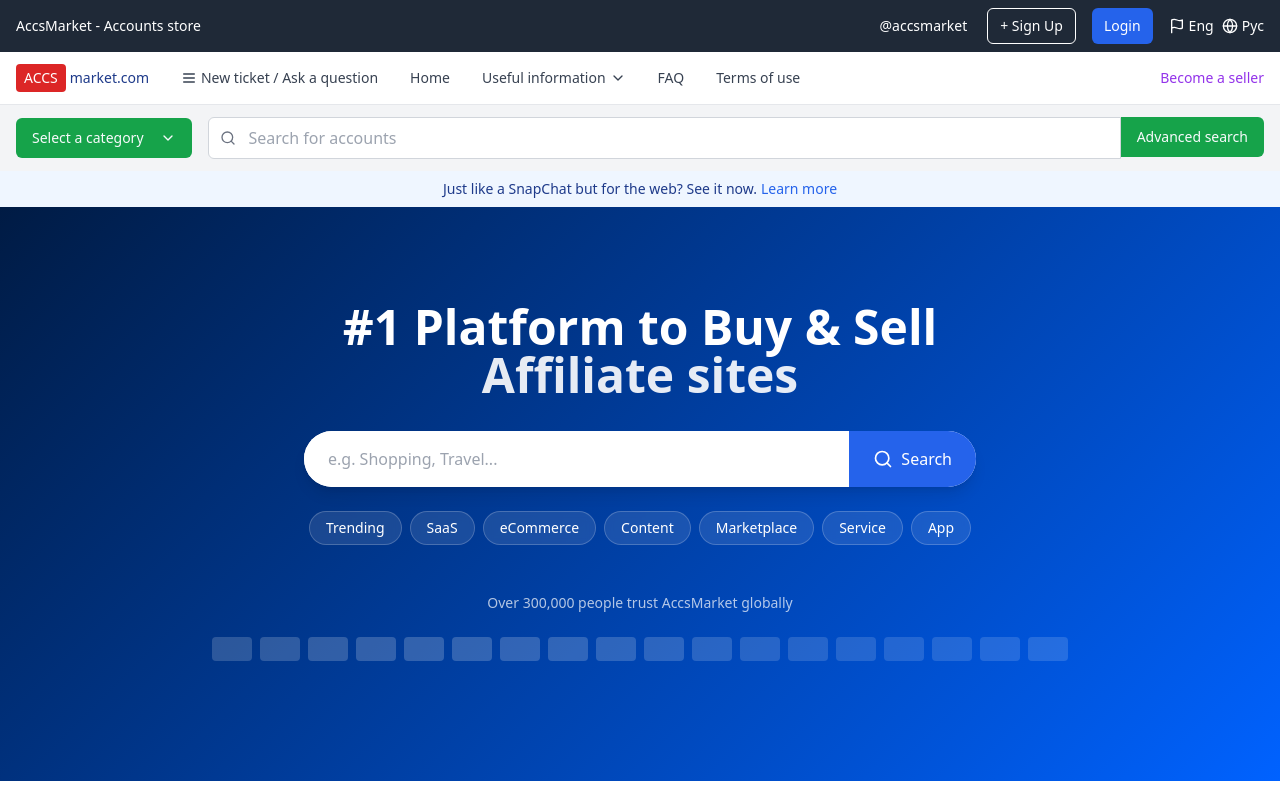
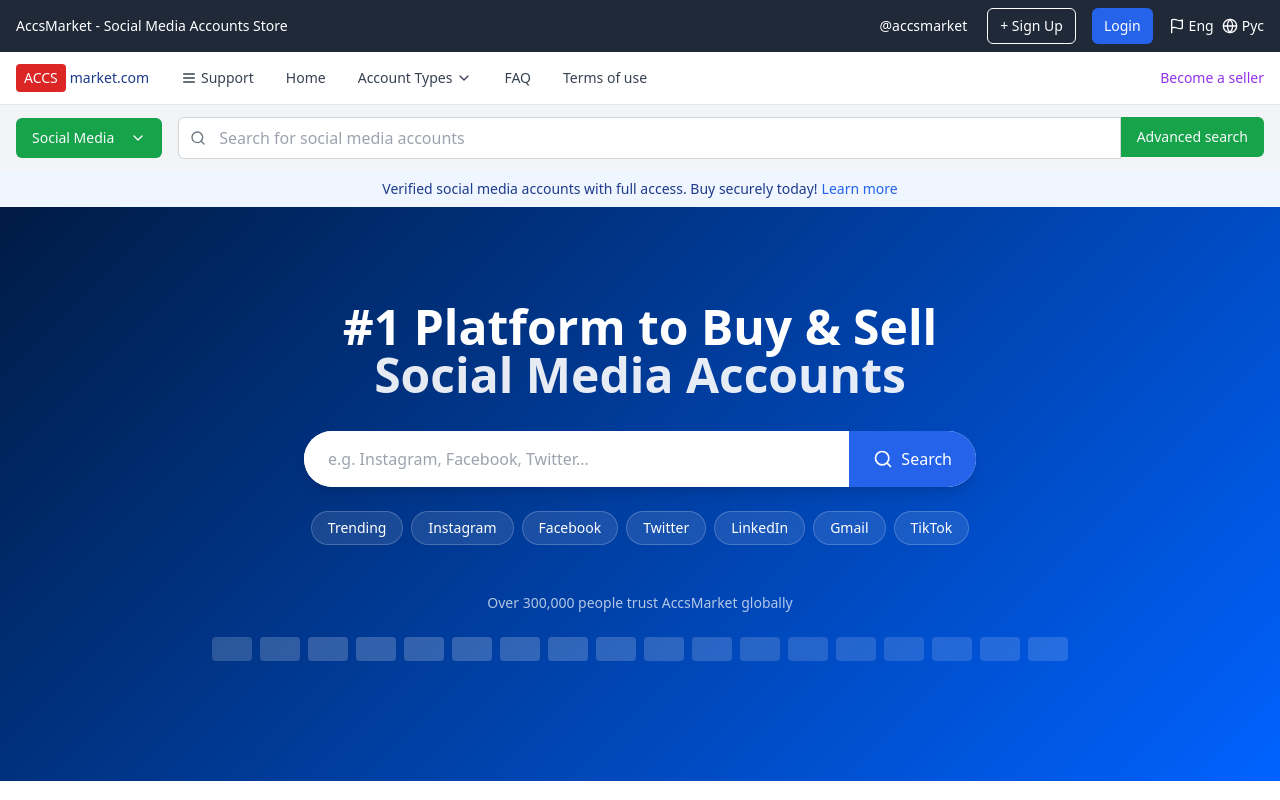
Before and after one commit to ndeen17/seamless-syntax-site, a React (Vite) app: page / in a window 1280 px wide. Shown: the top 800 px of the page. Built offline with nearby package versions, Linux system fonts and the light colour scheme.

Commit message:
Optimize website for account sales
This commit optimizes the website to better suit its purpose as a platform for selling social media accounts.  Redundant elements have been removed while maintaining the existing UI.

```diff
--- a/src/components/Header.tsx
+++ b/src/components/Header.tsx
@@ -10,7 +10,7 @@ const Header = () => {
       <div className="bg-gray-800 text-white py-2">
         <div className="container mx-auto px-4 flex items-center justify-between">
           <div className="text-sm">
-            <span>AccsMarket - Accounts store</span>
+            <span>AccsMarket - Social Media Accounts Store</span>
           </div>
 
           <div className="flex items-center space-x-4">
@@ -54,7 +54,7 @@ const Header = () => {
 
               <a href="#" className="text-sm font-medium text-gray-700 hover:text-blue-600 flex items-center">
                 <Menu className="h-4 w-4 mr-1" />
-                New ticket / Ask a question
+                Support
               </a>
 
               <a href="#" className="text-sm font-medium text-gray-700 hover:text-blue-600">
@@ -63,12 +63,15 @@ const Header = () => {
 
               <div className="relative group">
                 <button className="flex items-center text-sm font-medium text-gray-700 hover:text-blue-600">
-                  Useful information <ChevronDown className="ml-1 h-4 w-4" />
+                  Account Types <ChevronDown className="ml-1 h-4 w-4" />
                 </button>
                 <div className="absolute left-0 mt-2 w-48 rounded-md shadow-lg py-1 bg-white ring-1 ring-black ring-opacity-5 focus:outline-none opacity-0 invisible group-hover:opacity-100 group-hover:visible transition-all duration-300 z-10">
-                  <a href="#" className="block px-4 py-2 text-sm text-gray-700 hover:bg-gray-100">Guides</a>
-                  <a href="#" className="block px-4 py-2 text-sm text-gray-700 hover:bg-gray-100">Resources</a>
-                  <a href="#" className="block px-4 py-2 text-sm text-gray-700 hover:bg-gray-100">Help</a>
+                  <a href="#" className="block px-4 py-2 text-sm text-gray-700 hover:bg-gray-100">Instagram</a>
+                  <a href="#" className="block px-4 py-2 text-sm text-gray-700 hover:bg-gray-100">Facebook</a>
+                  <a href="#" className="block px-4 py-2 text-sm text-gray-700 hover:bg-gray-100">Twitter</a>
+                  <a href="#" className="block px-4 py-2 text-sm text-gray-700 hover:bg-gray-100">LinkedIn</a>
+                  <a href="#" className="block px-4 py-2 text-sm text-gray-700 hover:bg-gray-100">Gmail</a>
+                  <a href="#" className="block px-4 py-2 text-sm text-gray-700 hover:bg-gray-100">TikTok</a>
                 </div>
               </div>
 
@@ -96,7 +99,7 @@ const Header = () => {
           <div className="flex items-center space-x-4 w-full">
             <div className="relative flex-none">
               <Button variant="default" className="bg-green-600 hover:bg-green-700 flex items-center">
-                <span>Select a category</span>
+                <span>Social Media</span>
                 <ChevronDown className="ml-2 h-4 w-4" />
               </Button>
             </div>
@@ -109,7 +112,7 @@ const Header = () => {
                   </div>
                   <input
                     type="text"
-                    placeholder="Search for accounts"
+                    placeholder="Search for social media accounts"
                     className="w-full pl-10 pr-3 py-2 rounded-l-md border border-gray-300 focus:outline-none focus:ring-1 focus:ring-blue-600"
                   />
                 </div>
@@ -124,7 +127,7 @@ const Header = () => {
 
       {/* Blue Banner */}
       <div className="bg-blue-50 py-2 text-center text-sm">
-        <span className="text-blue-900">Just like a SnapChat but for the web? See it now.</span>
+        <span className="text-blue-900">Verified social media accounts with full access. Buy securely today!</span>
         <a href="#" className="ml-1 text-blue-600 hover:underline font-medium">Learn more</a>
       </div>
     </header>
--- a/src/components/Hero.tsx
+++ b/src/components/Hero.tsx
@@ -10,7 +10,7 @@ const Hero = () => {
           <h1 className="text-3xl md:text-5xl font-bold mb-4">
             #1 Platform to Buy & Sell
             <br />
-            <span className="text-white/90">Affiliate sites</span>
+            <span className="text-white/90">Social Media Accounts</span>
           </h1>
 
           {/* Search bar */}
@@ -18,7 +18,7 @@ const Hero = () => {
             <div className="flex items-center bg-white rounded-full overflow-hidden shadow-lg">
               <input
                 type="text"
-                placeholder="e.g. Shopping, Travel..."
+                placeholder="e.g. Instagram, Facebook, Twitter..."
                 className="flex-grow px-6 py-4 text-gray-800 focus:outline-none"
               />
               <button className="bg-blue-600 hover:bg-blue-700 text-white px-6 py-4 transition-colors duration-300 flex items-center">
@@ -34,22 +34,22 @@ const Hero = () => {
               Trending
             </div>
             <div className="bg-white/10 backdrop-blur-sm text-white rounded-full px-4 py-1.5 text-sm border border-white/20">
-              SaaS
+              Instagram
             </div>
             <div className="bg-white/10 backdrop-blur-sm text-white rounded-full px-4 py-1.5 text-sm border border-white/20">
-              eCommerce
+              Facebook
             </div>
             <div className="bg-white/10 backdrop-blur-sm text-white rounded-full px-4 py-1.5 text-sm border border-white/20">
-              Content
+              Twitter
             </div>
             <div className="bg-white/10 backdrop-blur-sm text-white rounded-full px-4 py-1.5 text-sm border border-white/20">
-              Marketplace
+              LinkedIn
             </div>
             <div className="bg-white/10 backdrop-blur-sm text-white rounded-full px-4 py-1.5 text-sm border border-white/20">
-              Service
+              Gmail
             </div>
             <div className="bg-white/10 backdrop-blur-sm text-white rounded-full px-4 py-1.5 text-sm border border-white/20">
-              App
+              TikTok
             </div>
           </div>
 
```
